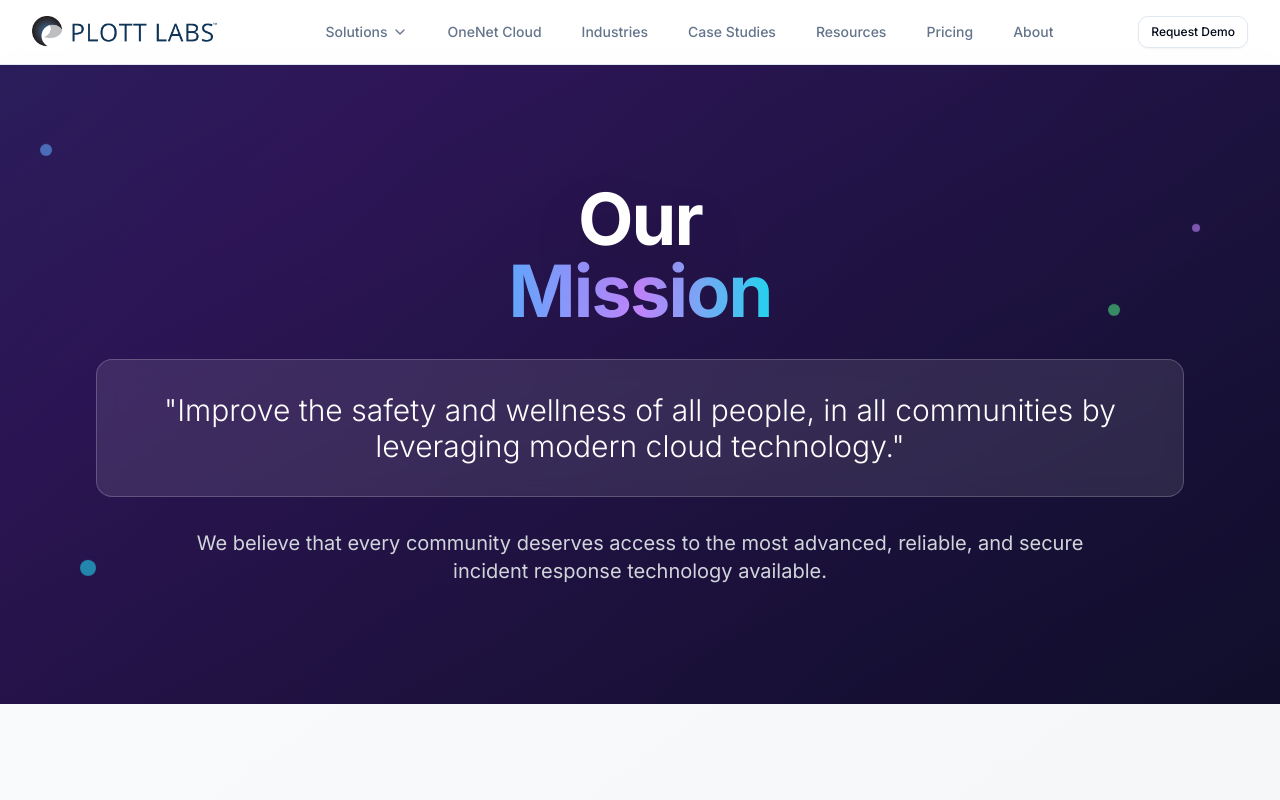
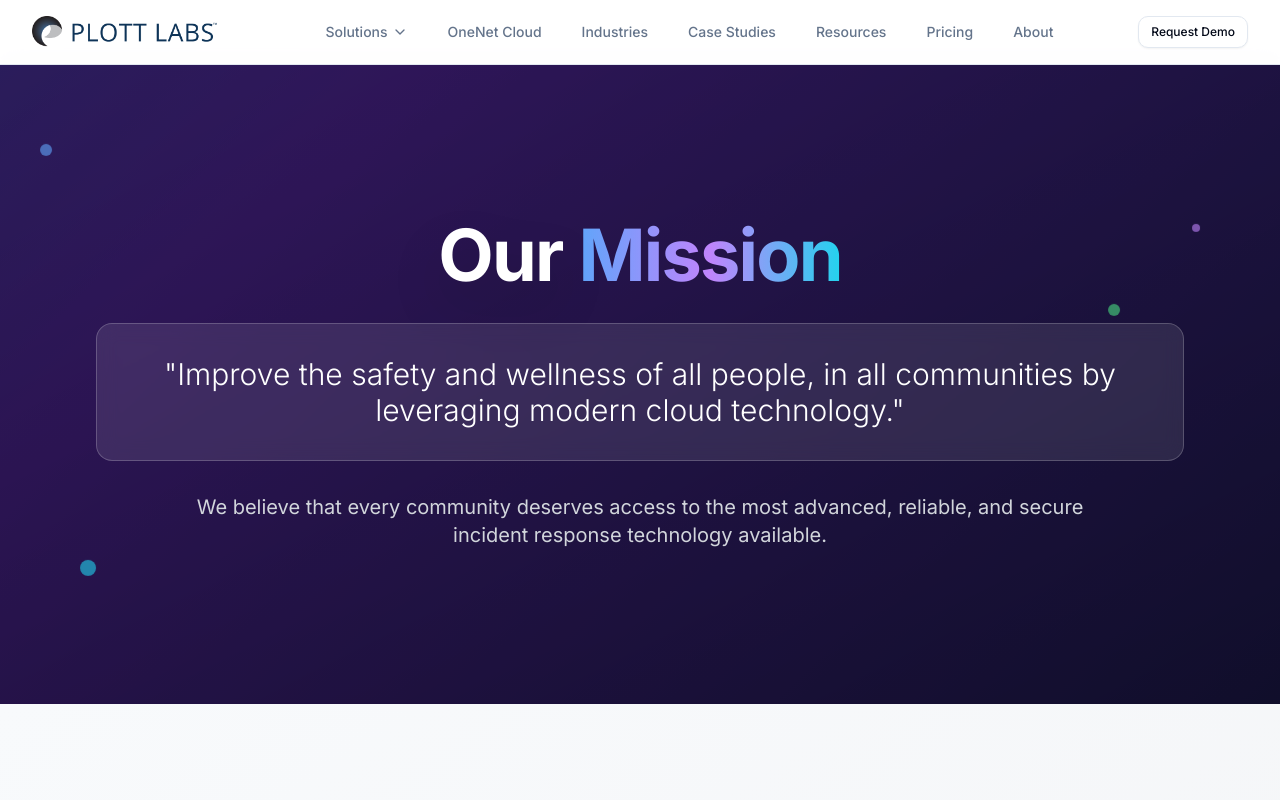
Before and after one commit to Ganesh-Rana-tech/plottlabs, a Next.js app: page /about in a window 1280 px wide. Shown: the top 800 px of the page. Built offline with nearby package versions, Linux system fonts and the light colour scheme.

Commit message:
add margin property in hero section

```diff
--- a/src/app/about/page.tsx
+++ b/src/app/about/page.tsx
@@ -63,8 +63,7 @@ export default function AboutPage() {
 
         <div className="relative max-w-6xl mx-auto px-4 sm:px-6 lg:px-8 py-20 text-center z-10">
           <h1 className="text-5xl md:text-7xl font-bold tracking-tight mb-8 animate-fade-in-up">
-            <span className="text-white drop-shadow-2xl">Our</span>
-            <br />
+            <span className="text-white drop-shadow-2xl mr-4">Our</span>
             <span className="bg-gradient-to-r from-blue-400 via-purple-400 to-cyan-400 bg-clip-text text-transparent">
               Mission
             </span>
```
